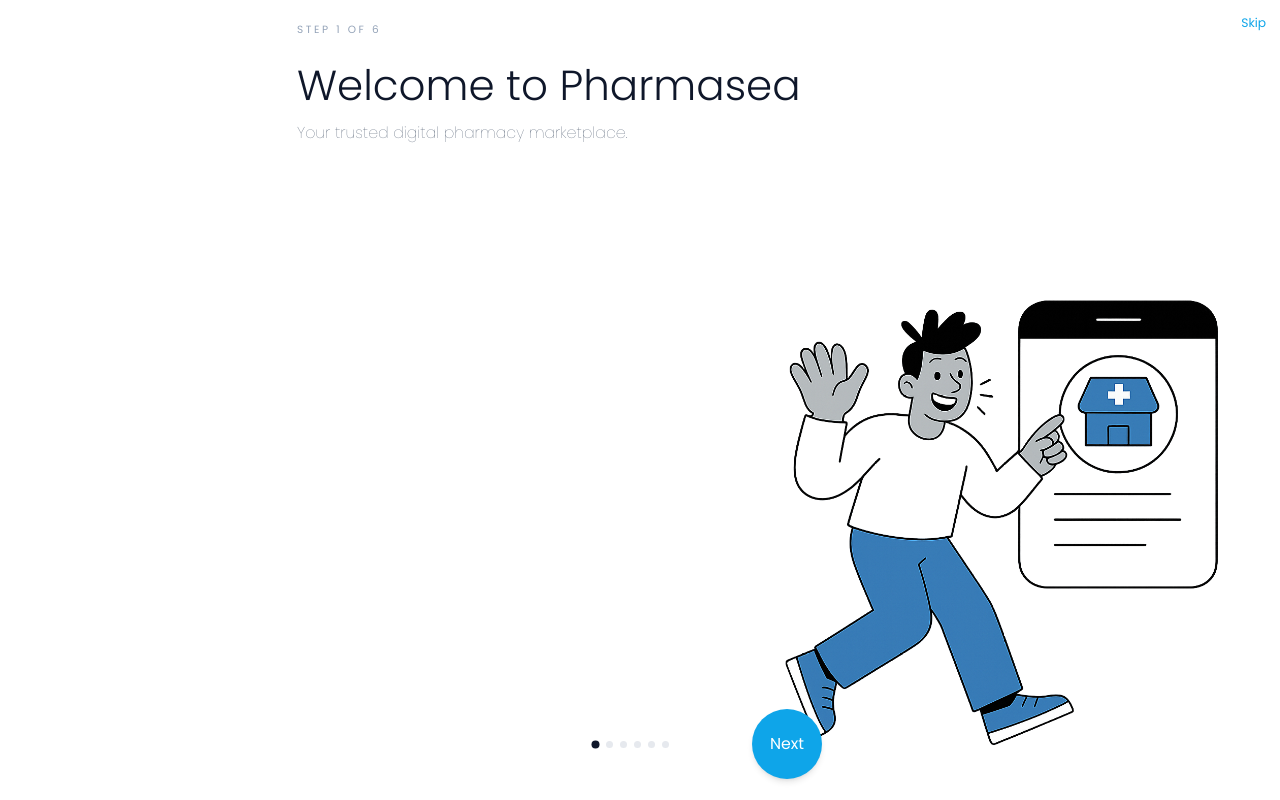
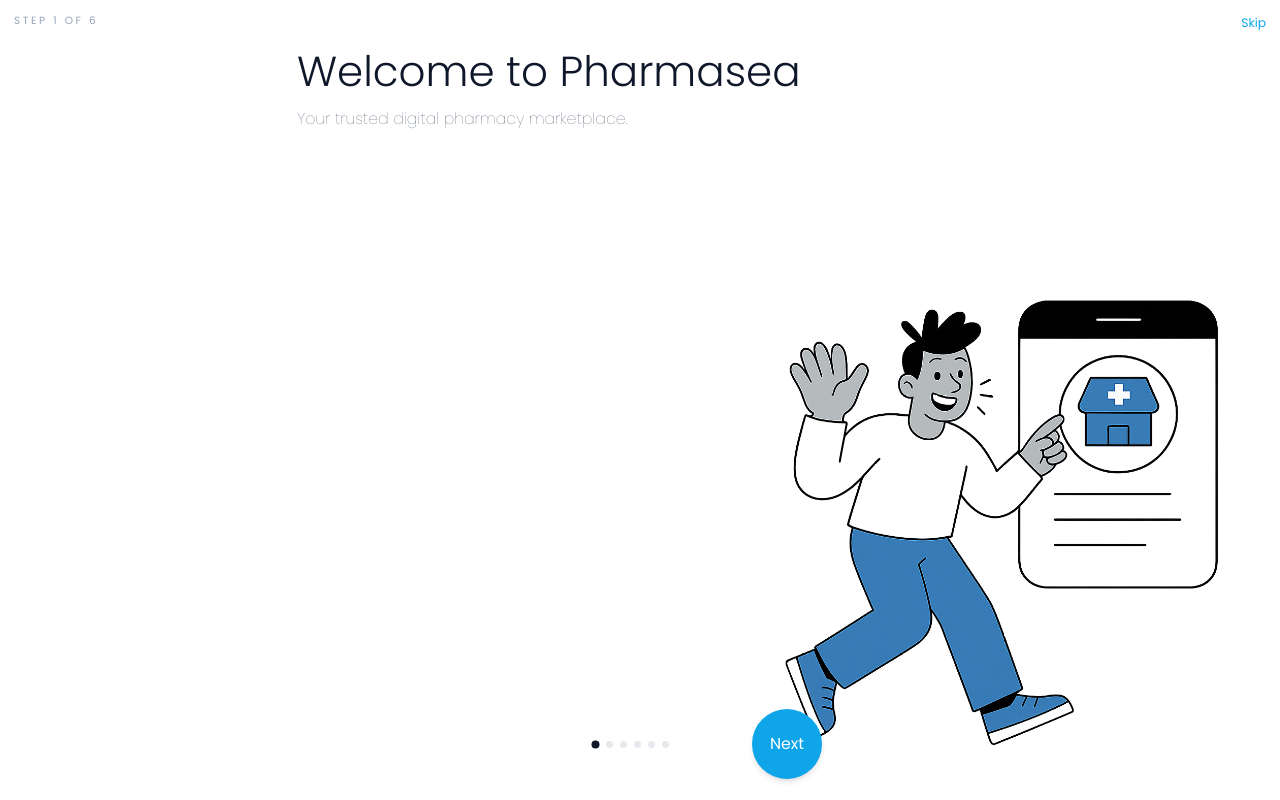
Before and after one commit to Raphdon832/HealthApp, a React (Vite) app: page /auth/onboarding in a window 1280 px wide. Built offline with nearby package versions, Linux system fonts and the light colour scheme; no server answers.

Commit message:
Update build assets and styles
Regenerated build assets to reference the new main bundle (index-f5n8EXoj.js) and updated CSS. Updated src/pages/auth/Onboarding.jsx and dist/index.html to use the latest assets. Removed old CSS and added new CSS for updated styles and animations.

```diff
--- a/src/pages/auth/Onboarding.jsx
+++ b/src/pages/auth/Onboarding.jsx
@@ -108,14 +108,7 @@ export default function Onboarding() {
         style={{ paddingTop: 23 }}
       >
         <div {...handlers} className="flex flex-col">
-          <motion.span
-            initial={{ opacity: 0, y: -6 }}
-            animate={{ opacity: 1, y: 0 }}
-            transition={{ duration: 0.35 }}
-            className="text-xs uppercase tracking-[0.25em] text-slate-400 dark:text-slate-500"
-          >
-            Step {currentIndex + 1} of {totalSlides}
-          </motion.span>
+          {/* step indicator moved to fixed top-left to remain visible */}
 
           <AnimatePresence mode="wait">
             <motion.h1
@@ -147,6 +140,16 @@ export default function Onboarding() {
           </AnimatePresence>
         </div>
       </div>
+
+      {/* fixed step indicator at top-left */}
+      <motion.span
+        initial={{ opacity: 0, y: -6 }}
+        animate={{ opacity: 1, y: 0 }}
+        transition={{ duration: 0.35 }}
+        className="fixed left-4 top-4 z-50 text-xs uppercase tracking-[0.25em] text-slate-400 dark:text-slate-500 pointer-events-none"
+      >
+        Step {currentIndex + 1} of {totalSlides}
+      </motion.span>
 
       {/* fixed illustration at bottom-right */}
       <motion.img
```
Also changed, not shown: 8 other files (tests, documents, lock files or other folders).
